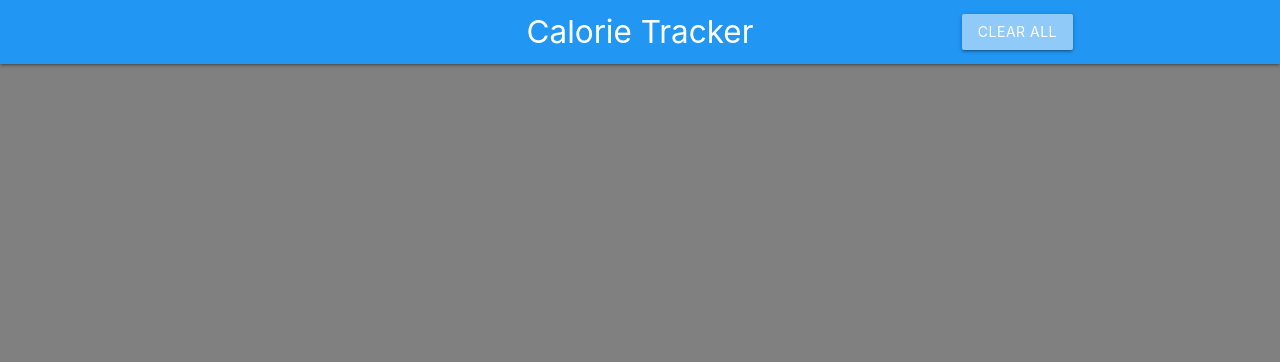
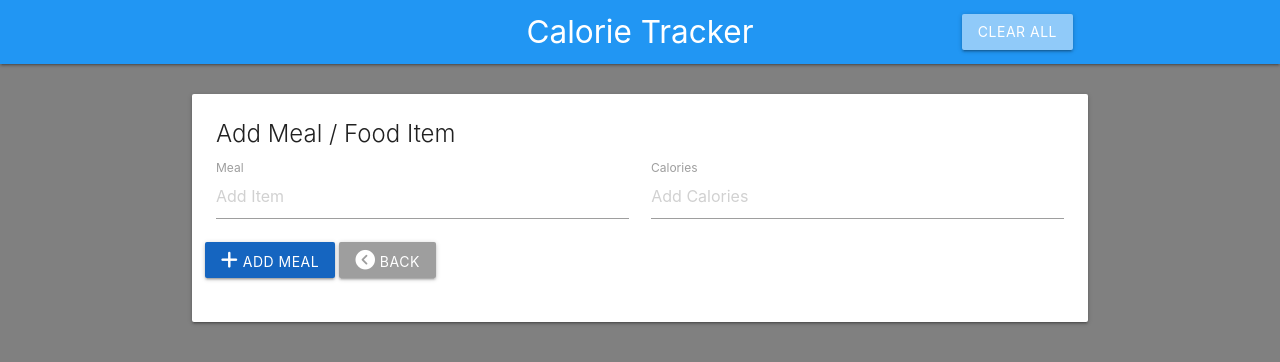
Before and after one commit to kevcoder247/calTracker, a plain HTML site: page index.html in a window 1280 px wide. Drawn offline with nearby package versions, Linux system fonts and the light colour scheme.

Commit message:
basic form added

```diff
--- a/index.html
+++ b/index.html
@@ -20,6 +20,41 @@
     </div>
   </nav>
 
+  <br>
+
+  <div class="container">
+    <div class="card">
+      <div class="card-content">
+        <span class="card-title">
+          Add Meal / Food Item
+        </span>
+
+        <form class="col">
+          <div class="row">
+            <div class="input-field col s6">
+              <input type="text" placeholder="Add Item" id="item-name">
+              <label for="item-name">Meal</label>
+            </div>
+
+            <div class="input-field col s6">
+              <input type="text" placeholder="Add Calories" id="item-calories">
+              <label for="item-calories">Calories</label>
+            </div>
+            <button class="add-btn btn blue darken-3"><i class="fa fa-plus"></i> Add Meal</button>
+
+            <!-- <button class="update-btn btn orange"><i class="fa fa-pencil-square-o"></i> Update Meal</button>
+            <button class="delete-btn btn  red"><i class="fa fa-remove"></i> Delete Meal</button> -->
+
+
+            <button class="back-btn btn grey pull-right"><i class="fa fa-chevron-circle-left"></i> back</button>
+          </div>
+        </form>
+      </div>
+    </div>
+
+
+  </div>
+
 
     <script src="https://cdnjs.cloudflare.com/ajax/libs/materialize/1.0.0/js/materialize.min.js"></script>
     <script src="https://kit.fontawesome.com/c755409422.js" crossorigin="anonymous"></script>
```
